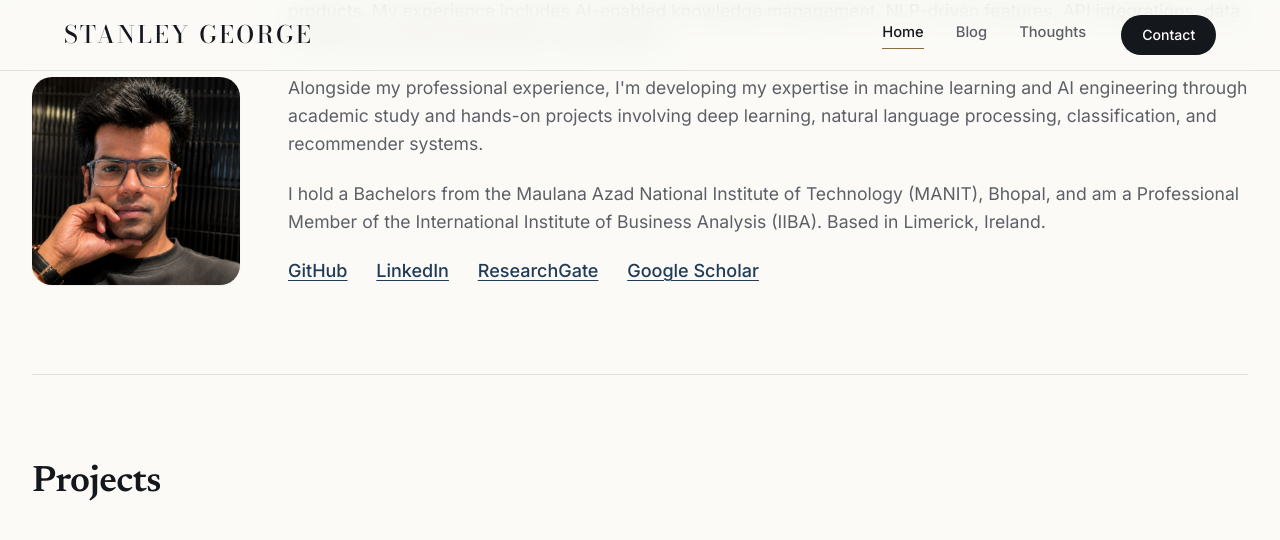
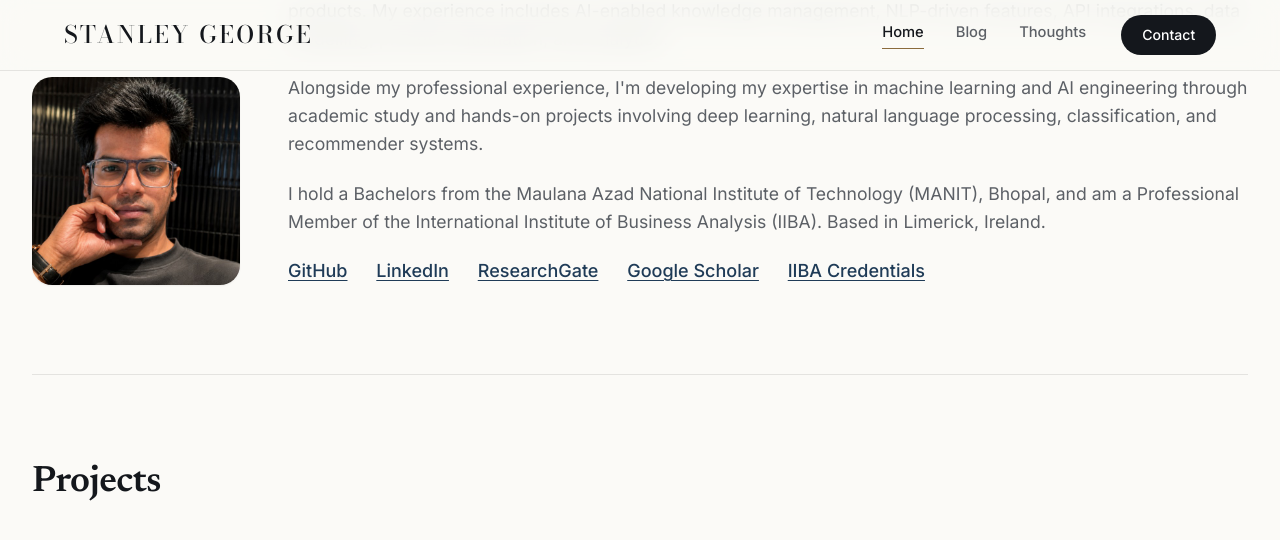
Before and after one commit to stageor/stageor.github.io, a Jekyll site: the page built from index.html, in a window 1280 px wide and 900 px high, scrolled down 349 px, cut to the strip 0-589 px from the top of the window. Shown: the top 540 px of the strip. Built offline with Jekyll 4.4.1, drawn with Linux system fonts in a browser that asks for light colours.

Commit message:
Add IIBA Credentials link to About section
Co-Authored-By: Claude Sonnet 5 <noreply@anthropic.com>
Claude-Session: https://claude.ai/code/session_01V1zx5mLX7vrJ9dsy7ibrGV

```diff
--- a/index.html
+++ b/index.html
@@ -36,6 +36,7 @@ title: Home
       <a class="underline" href="https://linkedin.com/in/stanleygeorge01">LinkedIn</a>
       <a class="underline" href="https://www.researchgate.net/profile/Stanley-George-6">ResearchGate</a>
       <a class="underline" href="https://scholar.google.com/citations?hl=en&amp;user=Ipxte1MAAAAJ">Google Scholar</a>
+      <a class="underline" href="https://www.credential.net/profile/stanleygeorge/wallet">IIBA Credentials</a>
     </div>
     </div>
   </div>
```
